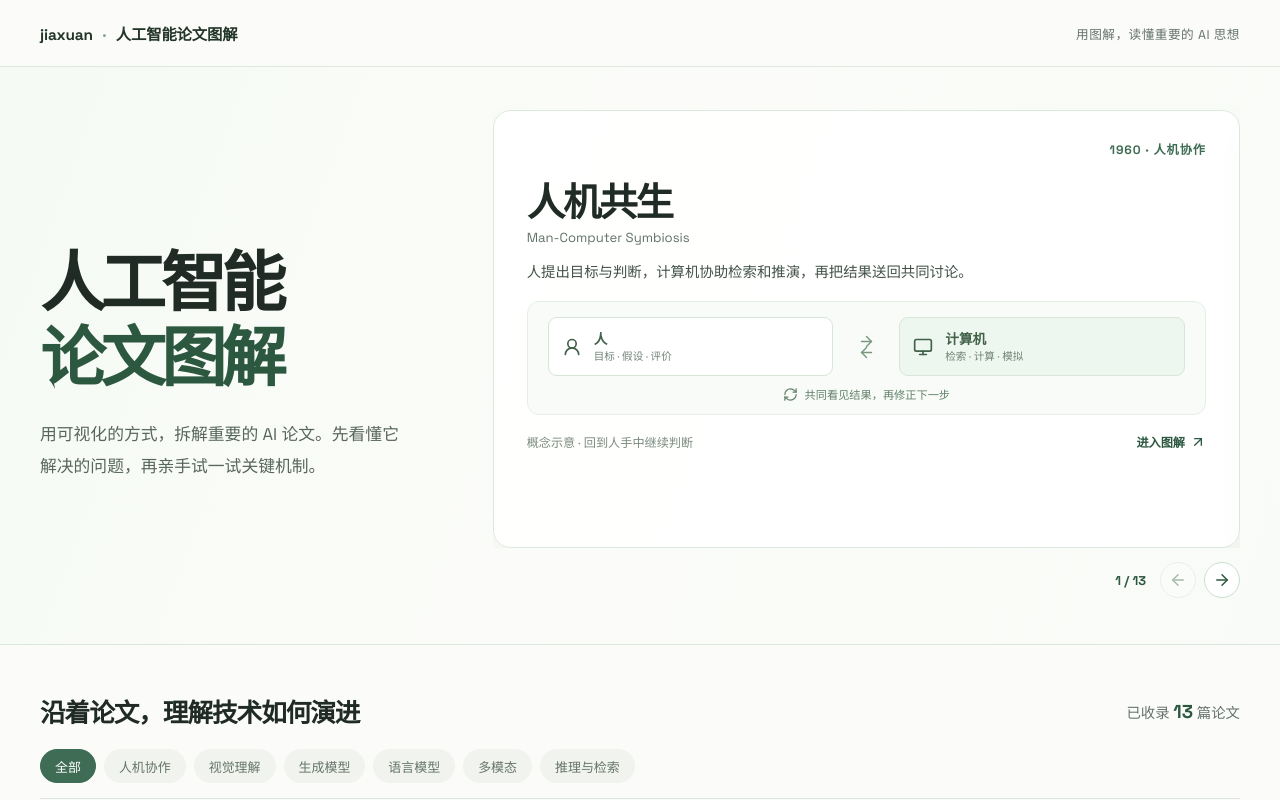
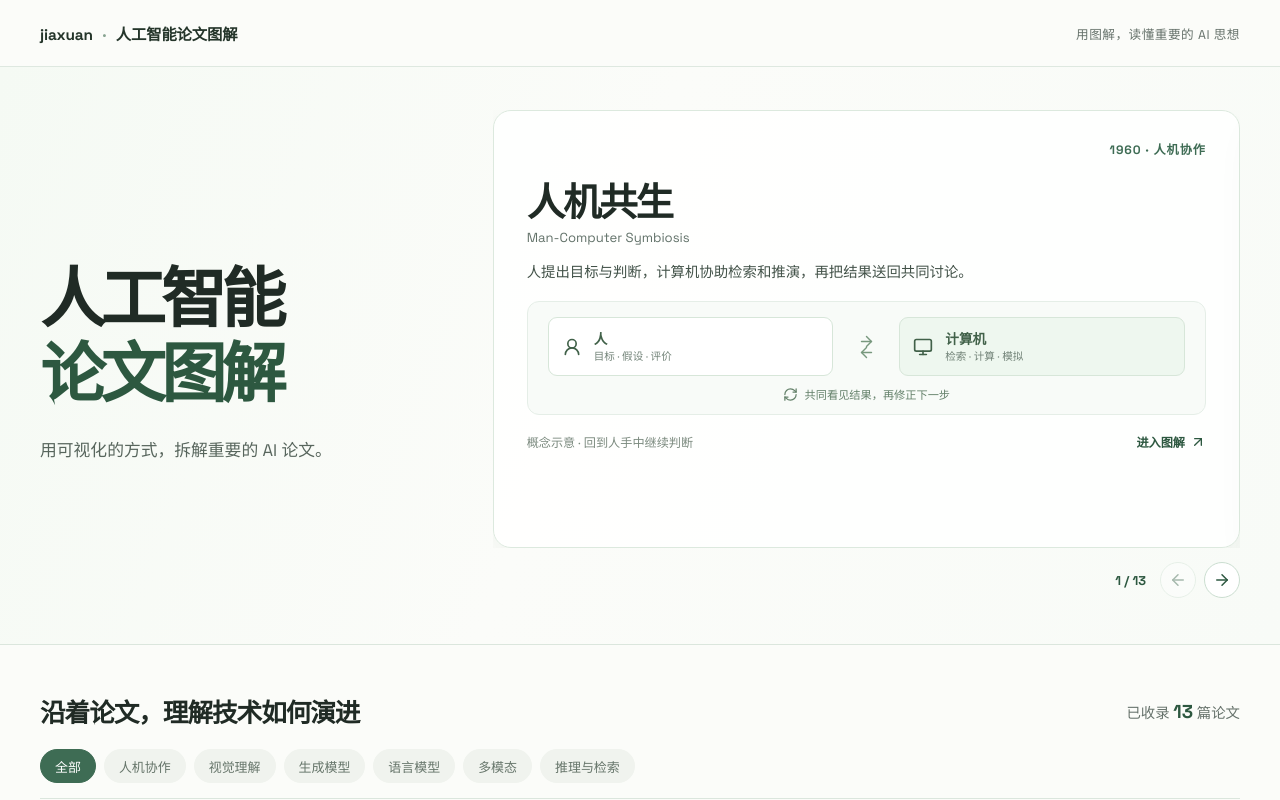
Before and after one commit to woaicat/personal, a Next.js app: page /ai-papers in a window 1280 px wide. Shown: the top 800 px of the page. Built offline with nearby package versions, Linux system fonts and the light colour scheme; no server answers.

Commit message:
Shorten paper library introduction

```diff
--- a/components/ai-papers/PaperLibraryPage.tsx
+++ b/components/ai-papers/PaperLibraryPage.tsx
@@ -75,7 +75,7 @@ export default function PaperLibraryPage() {
           <div className={styles.libraryHeroInner}>
             <div className={styles.libraryIntro}>
               <h1 id="library-title">人工智能<br /><span>论文图解</span></h1>
-              <p className={styles.libraryDescription}>用可视化的方式，拆解重要的 AI 论文。先看懂它解决的问题，再亲手试一试关键机制。</p>
+              <p className={styles.libraryDescription}>用可视化的方式，拆解重要的 AI 论文。</p>
             </div>
             <div className={styles.featuredCarousel}>
               <div
```
